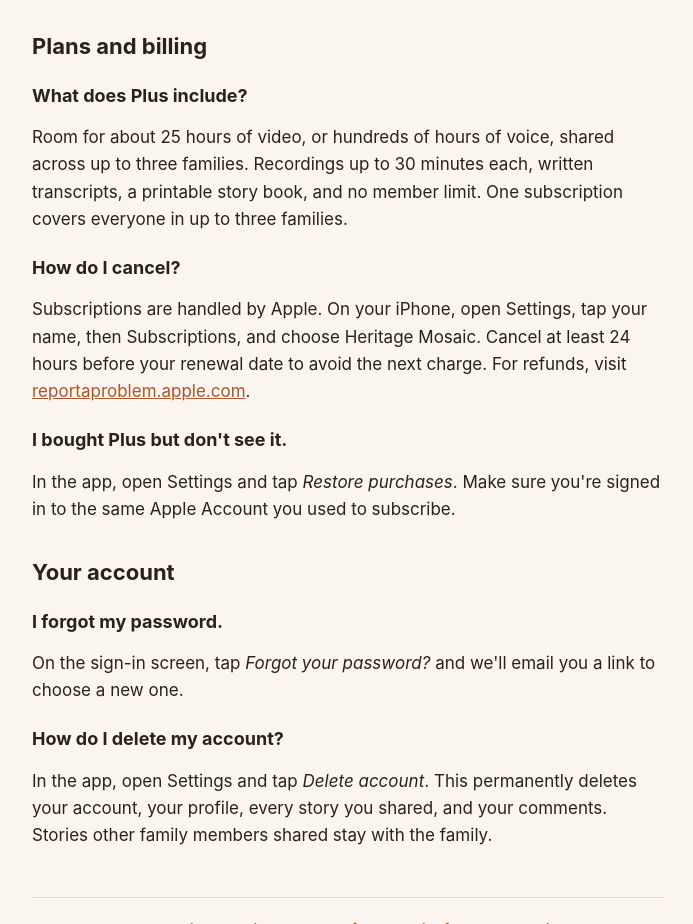
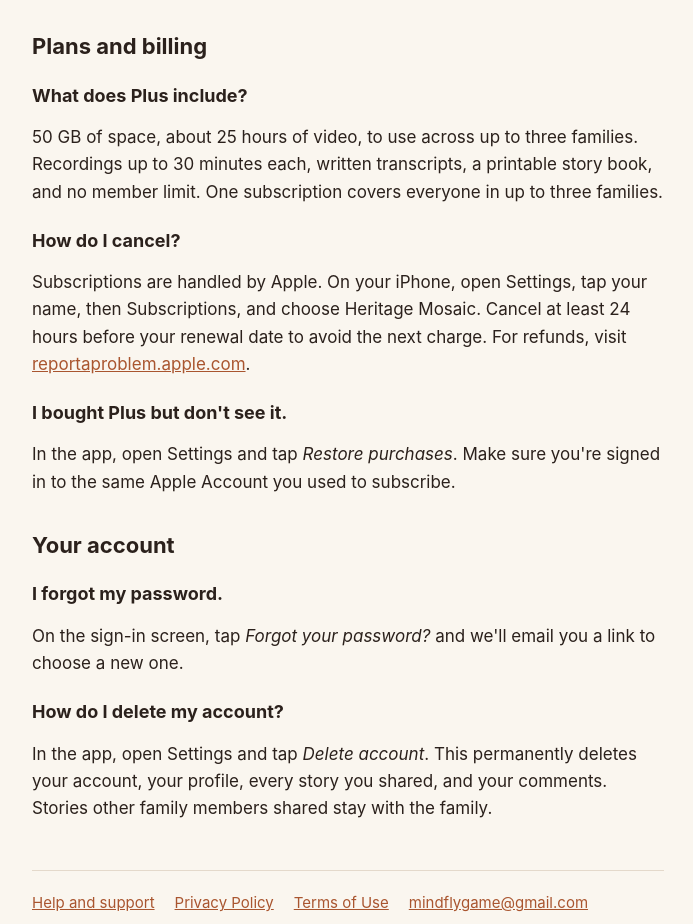
Before and after one commit to grahamcohen/heritage-mosaic, a plain HTML site: page index.html in a window 1280 px wide. Shown: the part 1350-2274 px from the top of the page, without its empty margins (292-985 px from the left). Drawn offline with Linux system fonts and the light colour scheme.

Commit message:
Plus space wording

```diff
--- a/index.html
+++ b/index.html
@@ -52,7 +52,7 @@ nav.foot { margin-top: 48px; padding-top: 20px; border-top: 1px solid var(--line
 
 <h2>Plans and billing</h2>
 <h3>What does Plus include?</h3>
-<p>Room for about 25 hours of video, or hundreds of hours of voice, shared across up to three families. Recordings up to 30 minutes each, written transcripts, a printable story book, and no member limit. One subscription covers everyone in up to three families.</p>
+<p>50 GB of space, about 25 hours of video, to use across up to three families. Recordings up to 30 minutes each, written transcripts, a printable story book, and no member limit. One subscription covers everyone in up to three families.</p>
 <h3>How do I cancel?</h3>
 <p>Subscriptions are handled by Apple. On your iPhone, open Settings, tap your name, then Subscriptions, and choose Heritage Mosaic. Cancel at least 24 hours before your renewal date to avoid the next charge. For refunds, visit <a href="https://reportaproblem.apple.com">reportaproblem.apple.com</a>.</p>
 <h3>I bought Plus but don't see it.</h3>
```
Also changed, not shown: support.html (+1 -1 lines), 1 other file.
